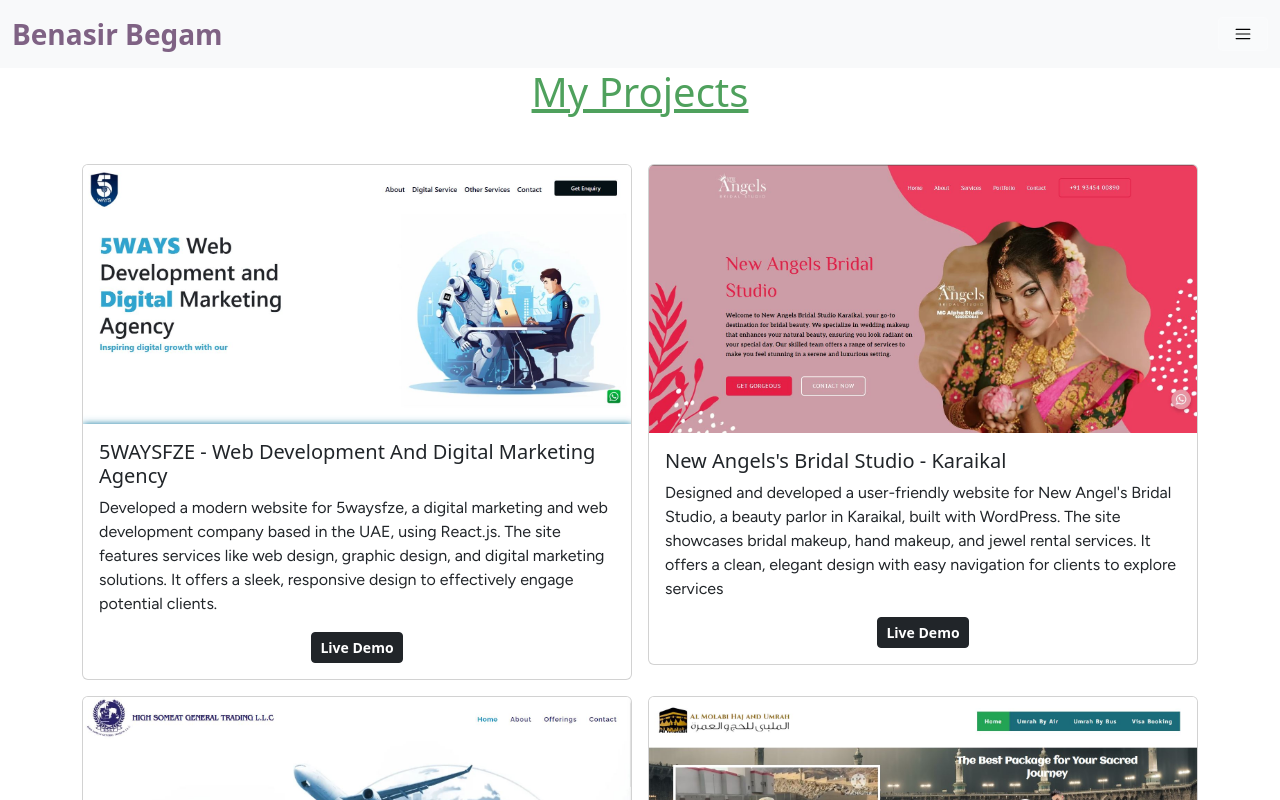
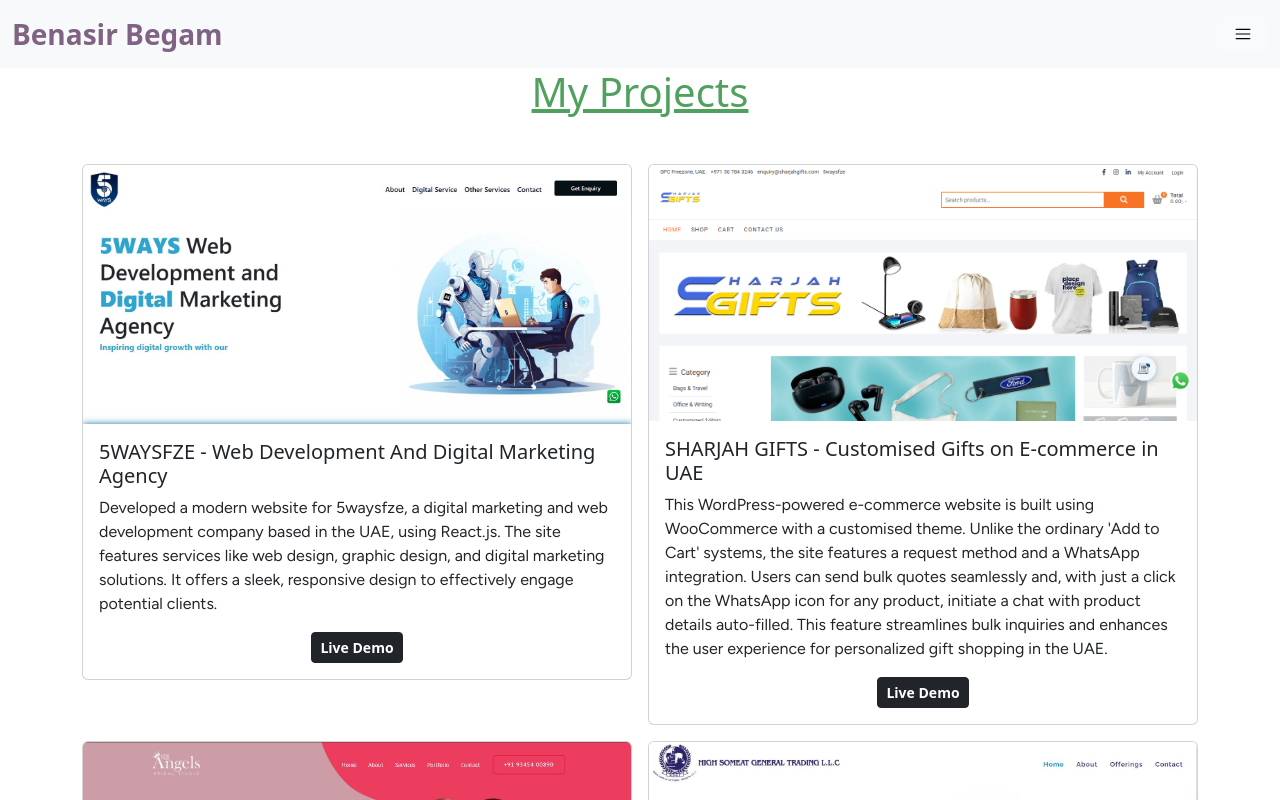
Before and after one commit to Benasir-93/portfolio-frontend, a React (Vite) app: page /projects in a window 1280 px wide. Shown: the top 800 px of the page. Built offline with nearby package versions, Linux system fonts and the light colour scheme.

Commit message:
Update Projects.jsx

```diff
--- a/src/Projects.jsx
+++ b/src/Projects.jsx
@@ -21,6 +21,14 @@
               demo="https://5waysfze.com/"
             />
           </div>
+         <div className="col-12 col-md-6">
+  <Project
+    image="/sharjah.png"
+    title="SHARJAH GIFTS - Customised Gifts on E-commerce in UAE"
+    description="This WordPress-powered e-commerce website is built using WooCommerce with a customised theme. Unlike the ordinary 'Add to Cart' systems, the site features a request method and a WhatsApp integration. Users can send bulk quotes seamlessly and, with just a click on the WhatsApp icon for any product, initiate a chat with product details auto-filled. This feature streamlines bulk inquiries and enhances the user experience for personalized gift shopping in the UAE."
+    demo="https://sharjahgifts.com/"
+  />
+</div>
 
           <div className="col-12 col-md-6">
             <Project
```
